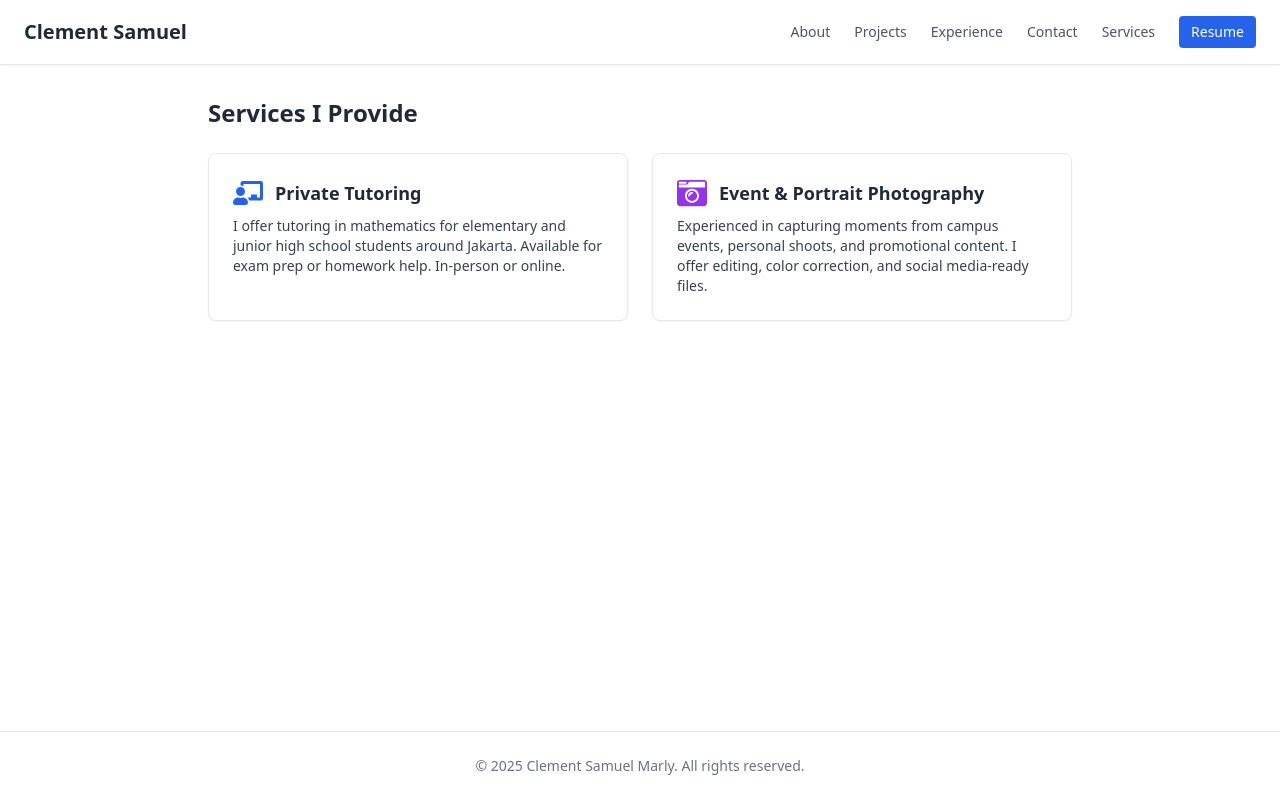
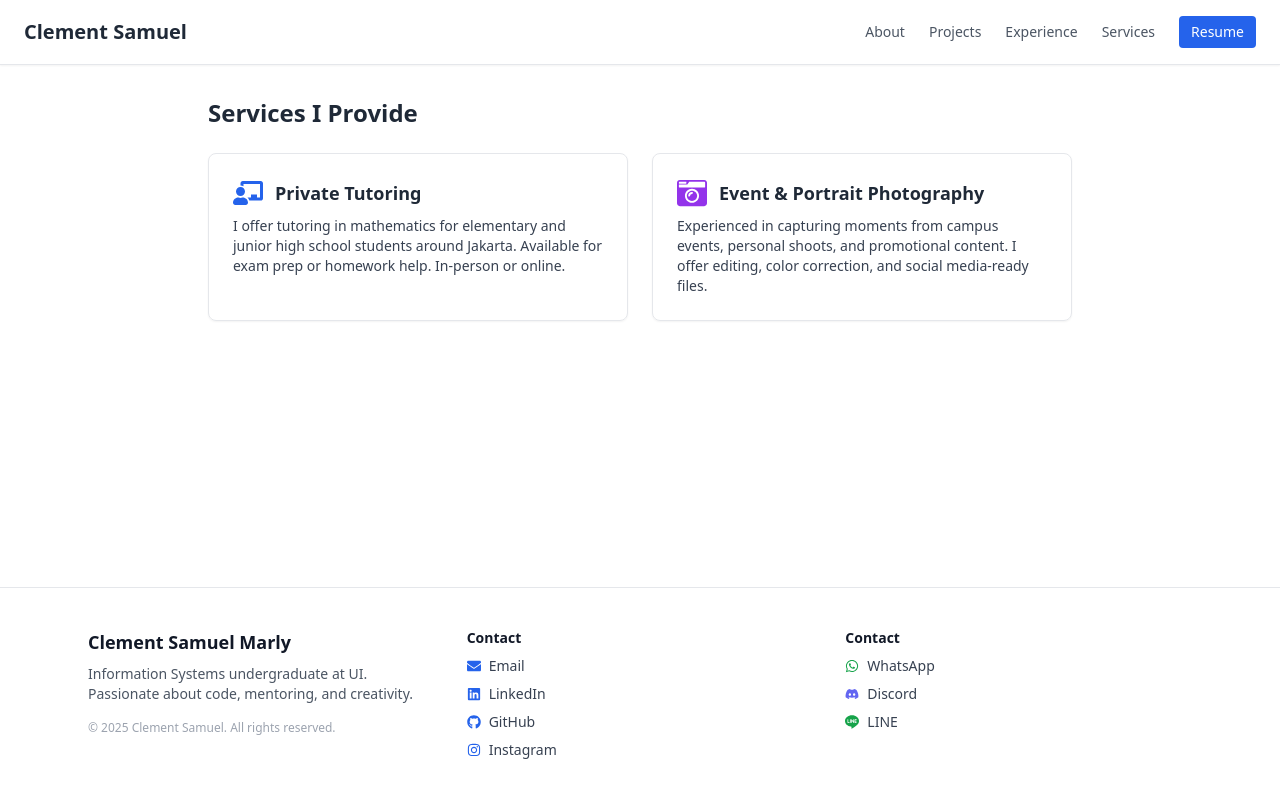
Before and after one commit to Haramchu/Portfolio, a React (Create React App) app: page /services in a window 1280 px wide. Built offline with nearby package versions, Linux system fonts and the light colour scheme.

Commit message:
feat: move contact to footer

```diff
--- a/src/App.js
+++ b/src/App.js
@@ -6,7 +6,6 @@ import Home from "./pages/Home";
 import About from "./pages/About";
 import Projects from "./pages/Projects";
 import Experience from "./pages/Experience";
-import Contact from "./pages/Contact";
 import Services from "./pages/Services";
 
 function App() {
@@ -20,7 +19,6 @@ function App() {
             <Route path="/about" element={<About />} />
             <Route path="/projects" element={<Projects />} />
             <Route path="/experience" element={<Experience />} />
-            <Route path="/contact" element={<Contact />} />
             <Route path="/services" element={<Services />} />
           </Routes>
         </main>
--- a/src/components/Footer.js
+++ b/src/components/Footer.js
@@ -1,7 +1,69 @@
+import {
+  FaEnvelope,
+  FaLinkedin,
+  FaGithub,
+  FaInstagram,
+  FaWhatsapp,
+  FaDiscord,
+} from "react-icons/fa";
+import { SiLine } from "react-icons/si";
+
 export default function Footer() {
   return (
-    <footer className="text-center text-sm text-gray-500 py-6 border-t">
-      © 2025 Clement Samuel Marly. All rights reserved.
+    <footer className="bg-white border-t mt-12">
+      <div className="max-w-6xl mx-auto px-6 py-10 grid grid-cols-1 sm:grid-cols-2 lg:grid-cols-3 gap-8 text-sm text-gray-700">
+
+        {/* Column 1: Profile */}
+        <div>
+          <h2 className="text-lg font-semibold text-gray-900">Clement Samuel Marly</h2>
+          <p className="mt-2 text-sm text-gray-600">
+            Information Systems undergraduate at UI. Passionate about code, mentoring, and creativity.
+          </p>
+          <p className="mt-4 text-xs text-gray-400">© 2025 Clement Samuel. All rights reserved.</p>
+        </div>
+
+        {/* Column 2: Contact - Part 1 */}
+        <div>
+          <h3 className="font-semibold mb-2 text-gray-900">Contact</h3>
+          <ul className="space-y-2">
+            <li className="flex items-center gap-2">
+              <FaEnvelope className="text-blue-600" />
+              <a href="mailto:clementsamuelm@gmail.com" className="hover:underline">Email</a>
+            </li>
+            <li className="flex items-center gap-2">
+              <FaLinkedin className="text-blue-600" />
+              <a href="https://linkedin.com/in/clement-samuel-marly-370aab256" target="_blank" rel="noreferrer" className="hover:underline">LinkedIn</a>
+            </li>
+            <li className="flex items-center gap-2">
+              <FaGithub className="text-blue-600" />
+              <a href="https://github.com/YOUR_USERNAME" target="_blank" rel="noreferrer" className="hover:underline">GitHub</a>
+            </li>
+            <li className="flex items-center gap-2">
+              <FaInstagram className="text-blue-600" />
+              <a href="https://instagram.com/clementsm_chu" target="_blank" rel="noreferrer" className="hover:underline">Instagram</a>
+            </li>
+          </ul>
+        </div>
+
+        {/* Column 3: Contact - Part 2 */}
+        <div>
+          <h3 className="font-semibold mb-2 text-gray-900 invisible lg:visible">Contact</h3>
+          <ul className="space-y-2">
+            <li className="flex items-center gap-2">
+              <FaWhatsapp className="text-green-600" />
+              <a href="https://wa.me/6287808083396" target="_blank" rel="noreferrer" className="hover:underline">WhatsApp</a>
+            </li>
+            <li className="flex items-center gap-2">
+              <FaDiscord className="text-indigo-500" />
+              <a href="https://discord.com/users/haramchu" target="_blank" rel="noreferrer" className="hover:underline">Discord</a>
+            </li>
+            <li className="flex items-center gap-2">
+              <SiLine className="text-green-600" />
+              <a href="https://line.me/ti/p/mechxlol" target="_blank" rel="noreferrer" className="hover:underline">LINE</a>
+            </li>
+          </ul>
+        </div>
+      </div>
     </footer>
   );
 }
--- a/src/components/Navbar.js
+++ b/src/components/Navbar.js
@@ -23,7 +23,6 @@ export default function Navbar() {
           <Link to="/about" className="hover:text-blue-600 transition">About</Link>
           <Link to="/projects" className="hover:text-blue-600 transition">Projects</Link>
           <Link to="/experience" className="hover:text-blue-600 transition">Experience</Link>
-          <Link to="/contact" className="hover:text-blue-600 transition">Contact</Link>
           <Link to="/services" className="hover:text-blue-600 transition">Services</Link>
           <button
             onClick={() => setShowModal(true)}
--- a/src/pages/Contact.js
+++ /dev/null
@@ -1,50 +0,0 @@
-import { FaEnvelope, FaLinkedin, FaGithub, FaInstagram, FaWhatsapp, FaDiscord } from "react-icons/fa";
-import { SiLine } from "react-icons/si";
-import { motion } from "framer-motion";
-
-export default function Contact() {
-  return (
-    <motion.div
-      initial={{ opacity: 0, y: 20 }}
-      animate={{ opacity: 1, y: 0 }}
-      transition={{ duration: 0.5 }}
-      className="space-y-6"
-    >
-      <h2 className="text-2xl font-bold">Get in Touch</h2>
-      <p className="text-gray-600 max-w-xl">
-        I’m open to freelance opportunities, collaborations, or just a chat. Feel free to reach out through any platform below:
-      </p>
-
-      <ul className="space-y-3 text-lg">
-        <li className="flex items-center gap-2">
-          <FaEnvelope className="text-blue-600" />
-          <a href="mailto:clementsamuelm@gmail.com" className="hover:underline">clementsamuelm@gmail.com</a>
-        </li>
-        <li className="flex items-center gap-2">
-          <FaLinkedin className="text-blue-600" />
-          <a href="https://linkedin.com/in/clement-samuel-marly-370aab256" target="_blank" rel="noreferrer" className="hover:underline">LinkedIn</a>
-        </li>
-        <li className="flex items-center gap-2">
-          <FaGithub className="text-blue-600" />
-          <a href="https://github.com/YOUR_USERNAME" target="_blank" rel="noreferrer" className="hover:underline">GitHub</a>
-        </li>
-        <li className="flex items-center gap-2">
-          <FaInstagram className="text-blue-600" />
-          <a href="https://www.instagram.com/clementsm_chu/" target="_blank" rel="noreferrer" className="hover:underline">Instagram</a>
-        </li>
-        <li className="flex items-center gap-2">
-          <FaWhatsapp className="text-green-500" />
-          <a href="https://wa.me/6287808083396" target="_blank" rel="noreferrer" className="hover:underline">WhatsApp</a>
-        </li>
-        <li className="flex items-center gap-2">
-          <FaDiscord className="text-indigo-500" />
-          <a href="https://discord.com/users/haramchu" target="_blank" rel="noreferrer" className="hover:underline">Discord</a>
-        </li>
-        <li className="flex items-center gap-2">
-          <SiLine className="text-green-600" />
-          <a href="https://line.me/ti/p/mechxlol" target="_blank" rel="noreferrer" className="hover:underline">LINE</a>
-        </li>
-      </ul>
-    </motion.div>
-  );
-}
```
